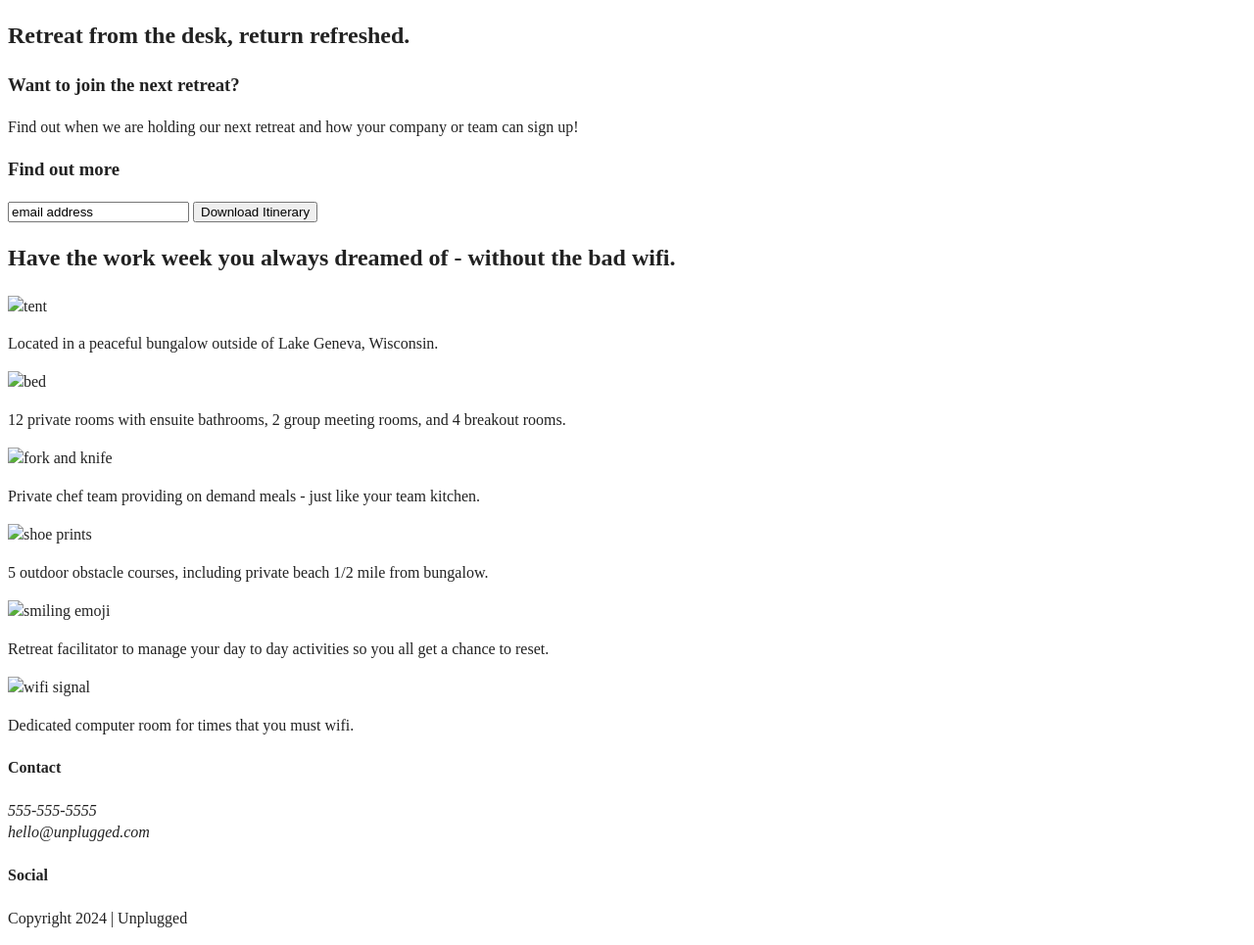
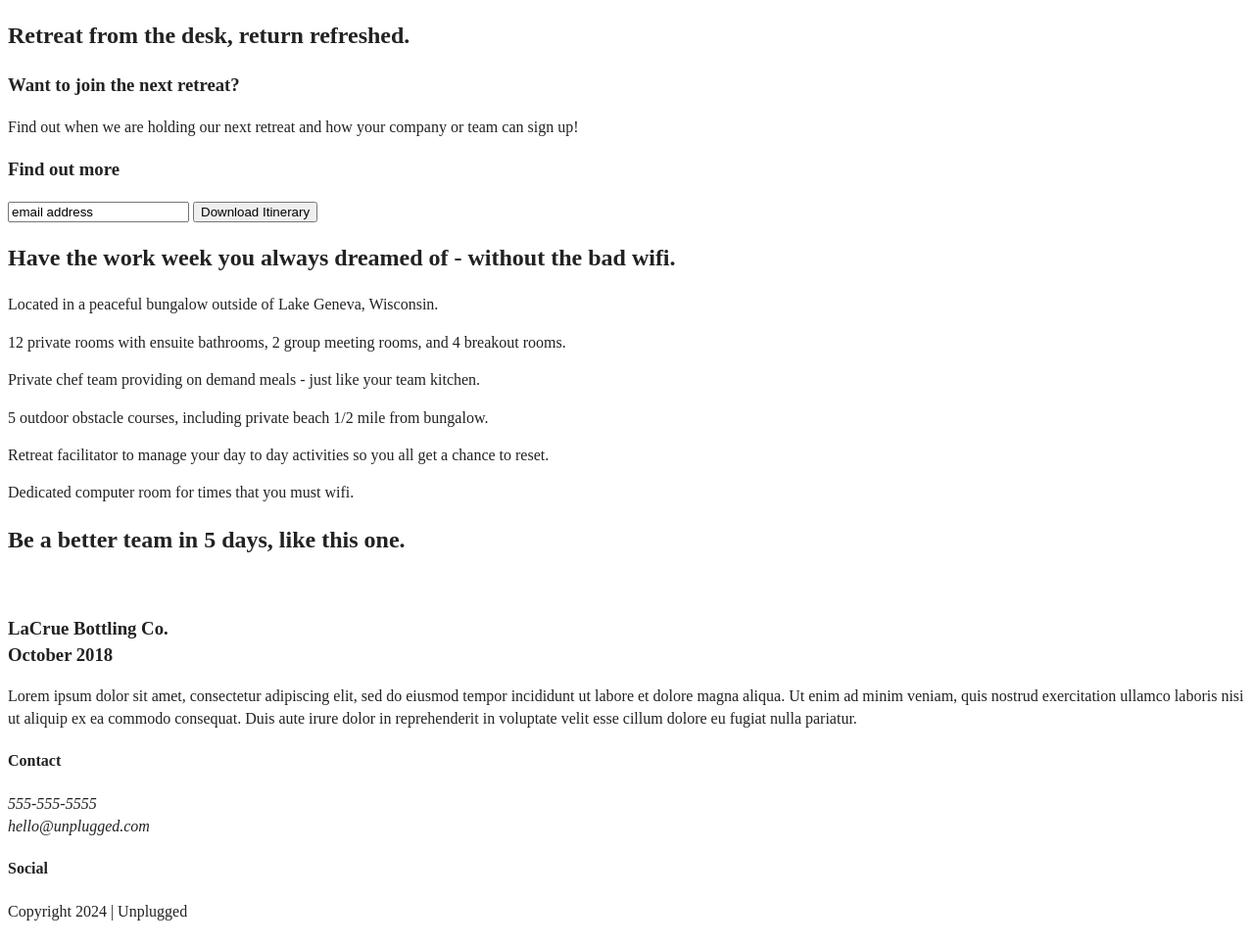
Before and after one commit to Anna-4444/unplugged, a website built with webpack: page index.html in a window 1280 px wide. Shown: the part 100-1065 px from the top of the page at 98% size. Built offline with nearby package versions, Linux system fonts and the light colour scheme; files whose address does not match are found by name.

Commit message:
Finished main page html

```diff
--- a/index.html
+++ b/index.html
@@ -21,7 +21,6 @@
   </head>
 
   <body>
-
     <header>
       <div class="content-wrapper">
         <figure>
@@ -40,7 +39,6 @@
     </header>
 
     <main>
-
       <section class="hero-area">
         <div class="content-wrapper">
           <h1>Retreat from the desk, return refreshed.</h1>
@@ -69,55 +67,71 @@
           <h2>
             Have the work week you always dreamed of - without the bad wifi.
           </h2>
-          <div class="parent-container-features">
-            <div>
-              <img src="" alt="tent" />
-              <p>
+          <div class="parent-container-features-items">
+            <article>
+              <p class="fontawesome-icon"></p>
+              <p class="features-item-description">
                 Located in a peaceful bungalow outside of Lake Geneva,
                 Wisconsin.
               </p>
-            </div>
-            <div>
-              <img src="" alt="bed" />
-              <p>
+            </article>
+            <article>
+              <p class="fontawesome-icon"></p>
+              <p class="features-item-description">
                 12 private rooms with ensuite bathrooms, 2 group meeting rooms,
                 and 4 breakout rooms.
               </p>
-            </div>
-            <div>
-              <img src="" alt="fork and knife" />
-              <p>
+            </article>
+            <article>
+              <p class="fontawesome-icon"></p>
+              <p class="features-item-description">
                 Private chef team providing on demand meals - just like your
                 team kitchen.
               </p>
-            </div>
-            <div>
-              <img src="" alt="shoe prints" />
-              <p>
+            </article>
+            <article>
+              <p class="fontawesome-icon"></p>
+              <p class="features-item-description">
                 5 outdoor obstacle courses, including private beach 1/2 mile
                 from bungalow.
               </p>
-            </div>
-            <div>
-              <img src="" alt="smiling emoji" />
-              <p>
+            </article>
+            <article>
+              <p class="fontawesome-icon"></p>
+              <p class="features-item-description">
                 Retreat facilitator to manage your day to day activities so you
                 all get a chance to reset.
               </p>
-            </div>
-            <div>
-              <img src="" alt="wifi signal" />
-              <p>Dedicated computer room for times that you must wifi.</p>
-            </div>
+            </article>
+            <article>
+              <p class="fontawesome-icon"></p>
+              <p class="features-item-description">
+                Dedicated computer room for times that you must wifi.
+              </p>
+            </article>
           </div>
         </div>
       </section>
 
       <section class="reviews">
         <div class="content-wrapper">
+          <h2>Be a better team in 5 days, like this one.</h2>
+          <article>
+            <img src="" alt="" />
+            <div>
+              <h3>LaCrue Bottling Co. <br />October 2018</h3>
+              <p>
+                Lorem ipsum dolor sit amet, consectetur adipiscing elit, sed do
+                eiusmod tempor incididunt ut labore et dolore magna aliqua. Ut
+                enim ad minim veniam, quis nostrud exercitation ullamco laboris
+                nisi ut aliquip ex ea commodo consequat. Duis aute irure dolor
+                in reprehenderit in voluptate velit esse cillum dolore eu fugiat
+                nulla pariatur.
+              </p>
+            </div>
+          </article>
         </div>
       </section>
-
     </main>
 
     <footer>
@@ -145,7 +159,5 @@
     </footer>
 
     <script src="js/app.js"></script>
-
   </body>
-
 </html>
```
